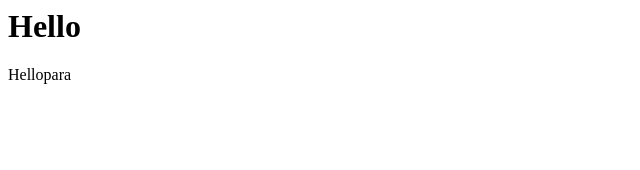
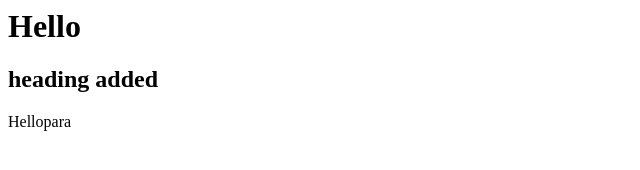
Before and after one commit to gswebtutorial/tryingssh, a plain HTML site: page index.html in a window 1280 px wide. Shown: the whole page, without its empty margins (0-640 px from the left). Drawn offline with Linux system fonts and the light colour scheme.

Commit message:
Update index.html

```diff
--- a/index.html
+++ b/index.html
@@ -2,6 +2,7 @@
   <head></head>
   <body>
     <h1>Hello</h1>
+    <h2>heading added</h2>
     <p>Hellopara </p>
   </body>
 <html>
```
